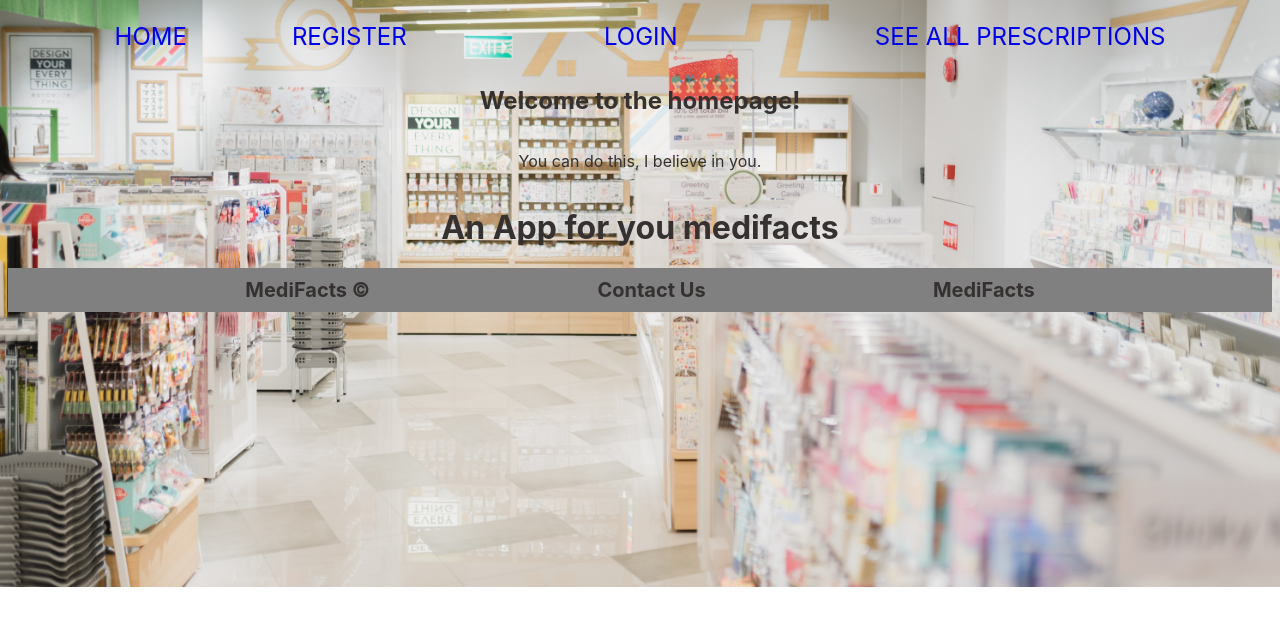
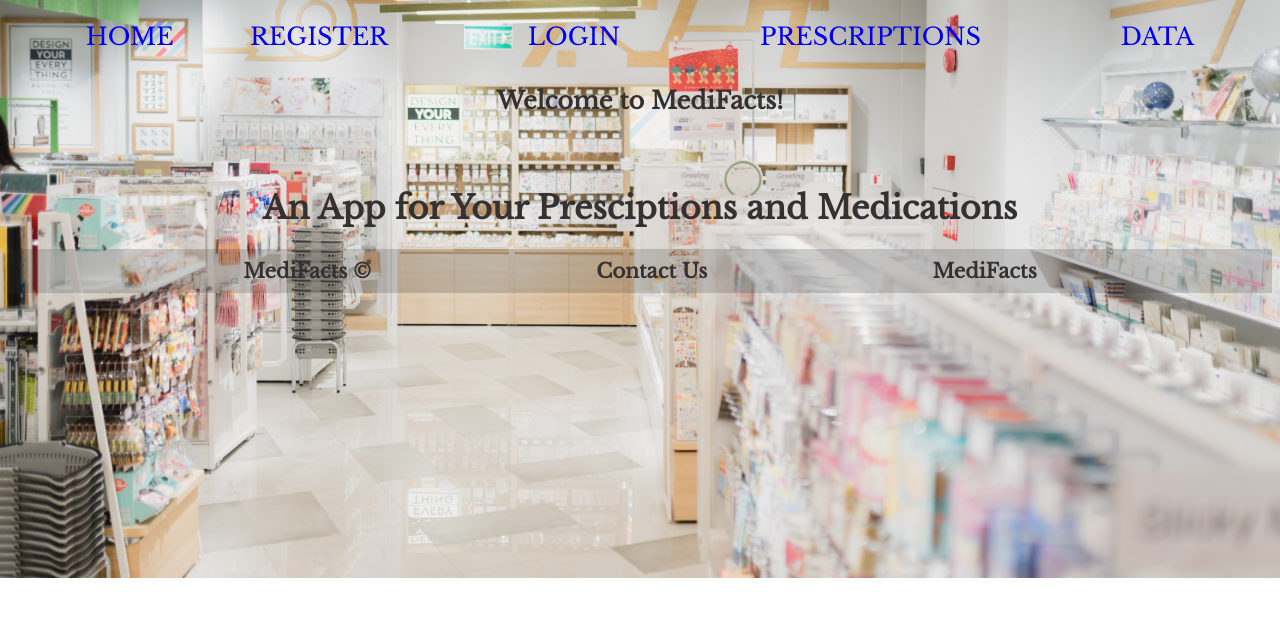
Before and after one commit to jmcc999/capstone_frontend, a React (Create React App) app: page / in a window 1280 px wide. Shown: the top 626 px of the page. Built offline with nearby package versions, Linux system fonts and the light colour scheme; no server answers.

Commit message:
more css

```diff
--- a/src/App.css
+++ b/src/App.css
@@ -1,4 +1,8 @@
+
+@import url('https://fonts.googleapis.com/css2?family=Libre+Baskerville&display=swap');
+
 body {
+  font-family: 'Libre Baskerville', serif;
   color: rgb(54, 49, 49);
   background-image: url(rximg.jpg);
   background-repeat: no-repeat;
@@ -52,10 +56,10 @@ main {
   padding: 0.5em 0.5em;
 }
 
-.App-logo {
+/* .App-logo {
   height: 40vmin;
   pointer-events: none;
-}
+} */
 
 form {
   display: flex;
@@ -74,7 +78,7 @@ footer {
   display: flex;
   justify-content: space-evenly;
   align-items: center;
-  background-color: grey;
+  background-color: rgba(50.2, 50.2, 50.2, .2) ;
   padding: 10px;
 }
 
--- a/src/App.js
+++ b/src/App.js
@@ -34,7 +34,6 @@ export default function App() {
       })
   }
 
-
   const loginUser = async (e) => {
     console.log('loginUser')
     console.log(e.target.email.value)
@@ -46,7 +45,6 @@ export default function App() {
       email: e.target.email.value
     }
     try {
-
       const response = await fetch(url, {
         method: 'POST',
         body: JSON.stringify(loginBody),
@@ -73,7 +71,7 @@ export default function App() {
   const register = async (e) => {
     e.preventDefault()
     console.log(e.target)
-    const url = baseUrl + '/api/v1/user/register'
+    const url = baseUrl + '/user/register'
     try {
       const response = await fetch(url, {
         method: 'POST',
@@ -111,13 +109,9 @@ export default function App() {
         <Route path="register" element={<RegisterUser register={register} />} />
         <Route path="login" element={<LoginUser loginUser={loginUser} />} />
         <Route path="scripts" element={<ScriptContainer scripts={scripts} />} />
-        {/* not mandatory to put a "/" at the beginning of a route */}
         <Route path="/scripts/:id" element={<ScriptView />} />
       </Routes>
-      {/* <Home />
-      <RegisterUser register={register}/>
-      <LoginUser loginUser={loginUser}/>
-      <DogContainer scripts={scripts}/> */}
+
       <Footer />
     </div>
   );
--- a/src/components/Home.jsx
+++ b/src/components/Home.jsx
@@ -2,9 +2,9 @@ export default function Home() {
     return (
       <>
         <main>
-          <h2>Welcome to the homepage!</h2>
-          <p>You can do this, I believe in you.</p>
-          <h1>An App for you medifacts</h1>
+          <h2>Welcome to MediFacts!</h2>
+          <p></p>
+          <h1>An App for Your Presciptions and Medications</h1>
         </main>
       </>
     )
--- a/src/components/NavBar.jsx
+++ b/src/components/NavBar.jsx
@@ -10,12 +10,13 @@ export default function NavBar() {
     return(
         <nav>
           <Link to="/">HOME</Link>
-          {/* NavLink comes with a bool called 'isActive'. True when clicked, false when not clicked */}
           <NavLink to="register" style={({isActive})=> isActive ? activeStyle : undefined }>REGISTER</NavLink>
           <br/>
           <NavLink to="login" style={({isActive})=>isActive ? activeStyle : undefined }>LOGIN</NavLink>
           <br/>
-          <NavLink to="scripts" style={({isActive})=>isActive ? activeStyle : undefined }>SEE ALL PRESCRIPTIONS</NavLink>
+          <NavLink to="scripts" style={({isActive})=>isActive ? activeStyle : undefined }>PRESCRIPTIONS</NavLink>
+          <br/>
+          <NavLink to="api" style={({isActive})=>isActive ? activeStyle : undefined }>DATA</NavLink>
         </nav>
     )
 }
--- a/src/components/ScriptContainer.jsx
+++ b/src/components/ScriptContainer.jsx
@@ -14,17 +14,17 @@ const ScriptContainer = (props) =>{
             <th>Info</th>
             <th>Pharmacy</th>
           </tr>
-            { props.scripts.map((script, i) => {
+            { props.scripts.map((scripts, i) => {
                 return (
-                  <tr key={script.id}>
-                    <td style={{textDecoration: "underline", color: "blue"}} onClick={()=>{navigate(`${script.id}`)}}>
-                    { script.name }
+                  <tr key={scripts.id}>
+                    <td style={{textDecoration: "underline", color: "blue"}} onClick={()=>{navigate(`${scripts.id}`)}}>
+                    { scripts.name }
                     </td>
                     <td>
-                     { script.breed }
+                     { scripts.NDC }
                     </td>
                     <td>
-                     { script.owner }
+                     { scripts.Pharmacy }
                     </td>
                   </tr>
                 )
--- a/src/components/ScriptView.jsx
+++ b/src/components/ScriptView.jsx
@@ -3,14 +3,14 @@ import {useParams} from 'react-router-dom';
 
 
 const ScriptView = (props) => {
-    let [script, setScript] = useState({});
+    let [scripts, setScript] = useState({});
     let {id} = useParams()
 
     let baseUrl = 'http://localhost:8000'
 
     const getOneScriptById = (id) => {
         // fetch to the backend
-        fetch(baseUrl + "/api/v1/scripts/" + id,{
+        fetch(baseUrl + "/scripts/" + id,{
           credentials: "include"
         })
         .then(res => {
@@ -32,9 +32,9 @@ const ScriptView = (props) => {
     return(
         <>
         <img src="https://cdn0.iconfinder.com/data/icons/script-and-cat-4/64/12-siberian_husky-canine-puppy-pets-avatar-animals-animal-script-512.png"></img>
-        <h1>{script.name}</h1>
-        <h2>Breed:</h2><h3>{script.breed}</h3>
-        <h2>Owner:</h2><h3>{script.owner}</h3>
+        <h1>{scripts.name}</h1>
+        <h2>Pharmacy:</h2><h3>{scripts.Pharmacy}</h3>
+        <h2>NDC</h2><h3>{scripts.NDC}</h3>
         </>
     )
 }
```
